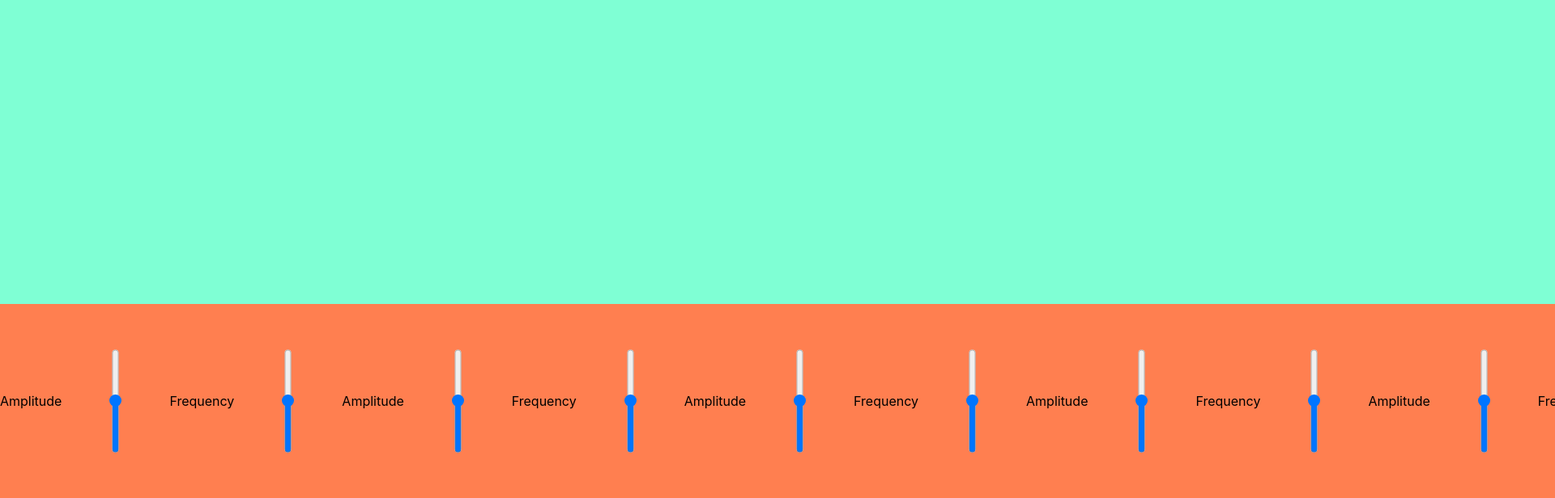
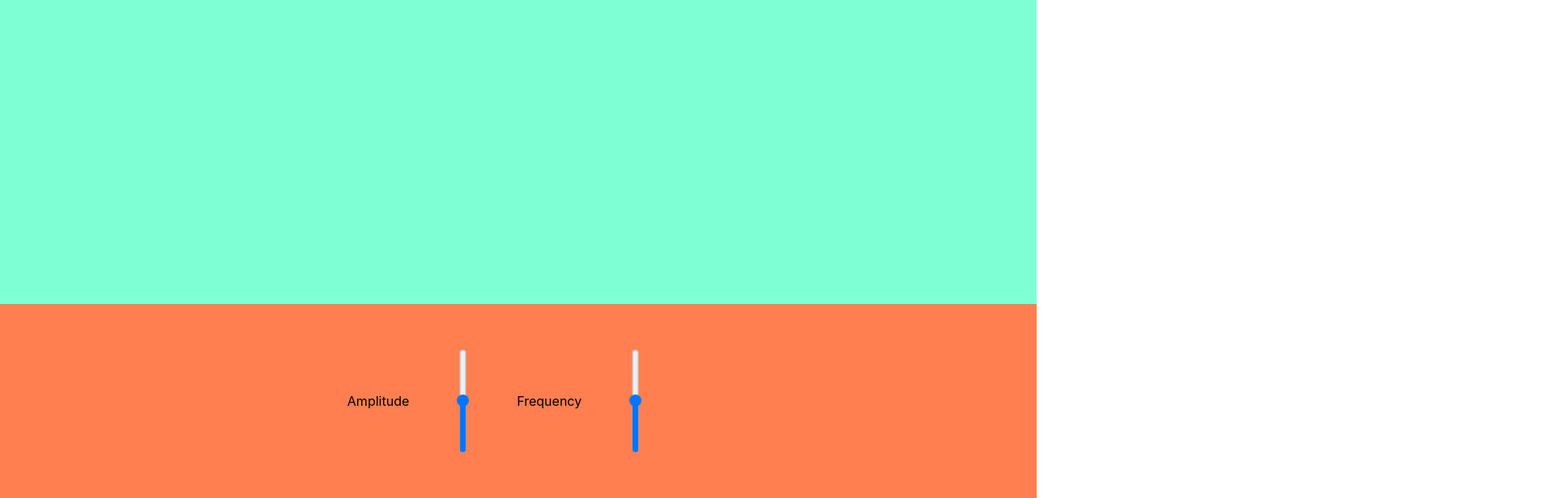
Before and after one commit to austinpapritz/Synthesis, a React (Create React App) app: page / in a window 1280 px wide. Shown: the part 184-800 px from the top of the page at 81% size, 1920 px wide, since content can reach past the window. Built offline with nearby package versions, Linux system fonts and the light colour scheme.

Commit message:
only using one Oscillator component for now

```diff
--- a/src/components/Controls/Controls.js
+++ b/src/components/Controls/Controls.js
@@ -6,10 +6,6 @@ export default function Controls() {
   return (
     <div className="controls-container">
       <Oscillator oscNum="1" />
-      <Oscillator oscNum="2" />
-      <Oscillator oscNum="3" />
-      <Oscillator oscNum="4" />
-      <Oscillator oscNum="5" />
     </div>
   );
 }
```
